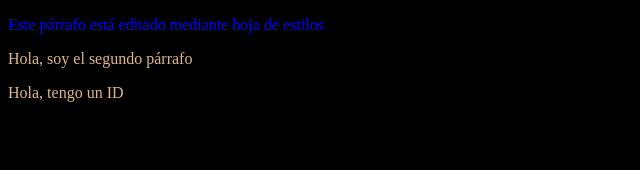
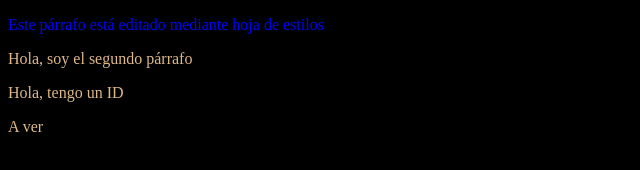
Before and after one commit to Fedepedersen/proyectos, a plain HTML site: page clase5/index.html in a window 1280 px wide. Shown: the full height of the page, 0-640 px from the left. Drawn offline with Linux system fonts and the light colour scheme.

Commit message:
<p> 'A ver' <p>

```diff
--- a/clase5/index.html
+++ b/clase5/index.html
@@ -24,6 +24,8 @@
     <p>Hola, soy el segundo párrafo</p>
 
     <p class="parrafoId">Hola, tengo un ID</p>
+
+    <p>A ver</p>
 </body>
 
 </html>
```
